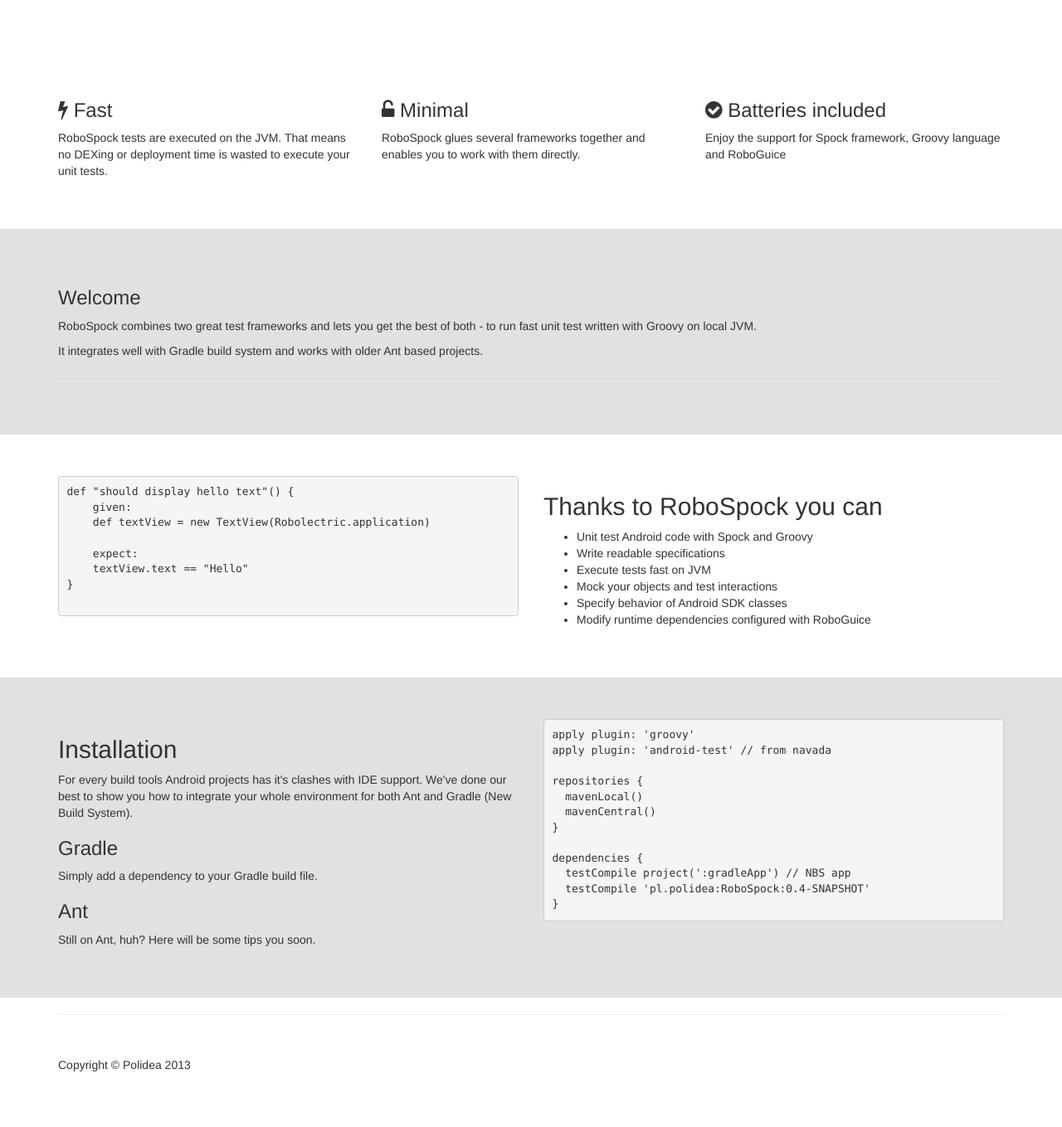
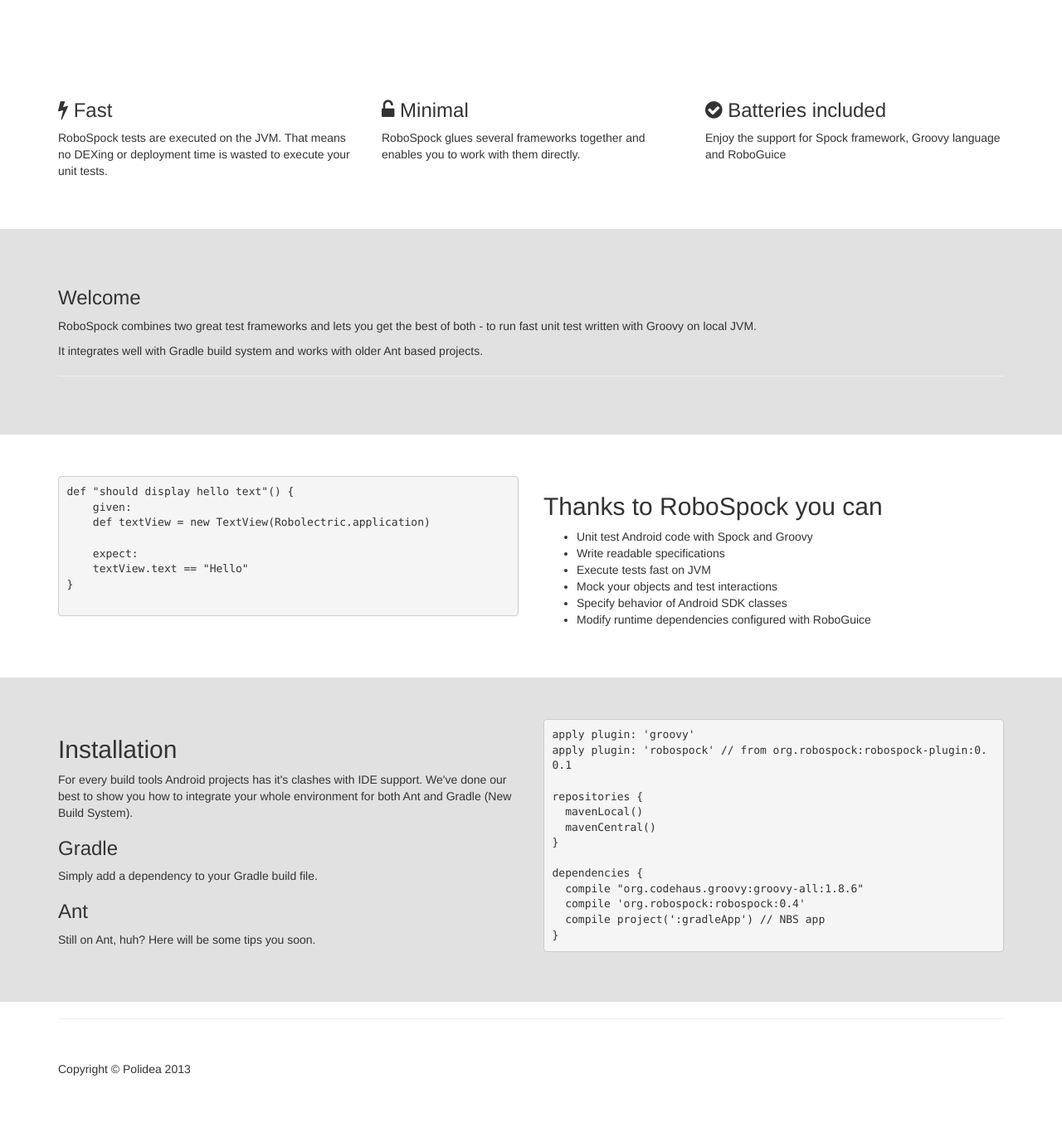
Before and after one commit to robospock/RoboSpock, a Jekyll site: the page built from index.html, in a window 1280 px wide. Shown: the whole page at 83% size. Built offline with Jekyll 4.4.1, drawn with Linux system fonts in a browser that asks for light colours.

Commit message:
updating sample code on index

```diff
--- a/index.html
+++ b/index.html
@@ -131,7 +131,7 @@
             </div>
             <div class="col-lg-6 col-md-6 col-sm-6">
                 <pre><code class="prettyprint">apply plugin: 'groovy'
-apply plugin: 'android-test' // from navada
+apply plugin: 'robospock' // from org.robospock:robospock-plugin:0.0.1
 
 repositories {
   mavenLocal()
@@ -139,8 +139,9 @@
 }
 
 dependencies {
-  testCompile project(':gradleApp') // NBS app
-  testCompile 'pl.polidea:RoboSpock:0.4-SNAPSHOT'
+  compile "org.codehaus.groovy:groovy-all:1.8.6"
+  compile 'org.robospock:robospock:0.4'
+  compile project(':gradleApp') // NBS app
 }
 </code></pre>
             </div>
```
